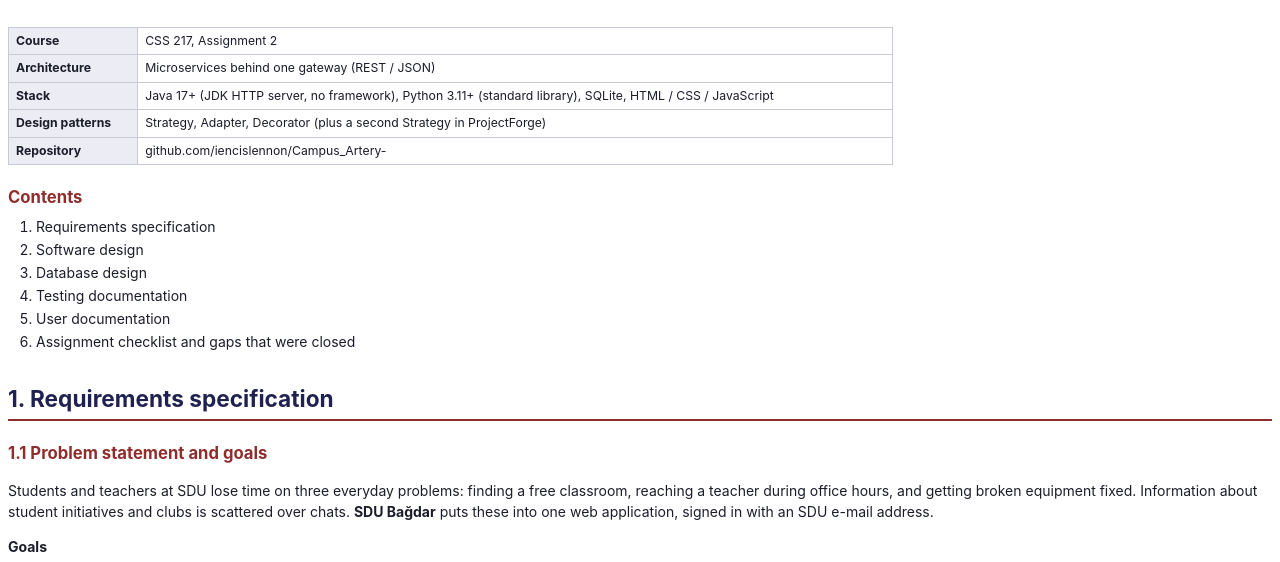
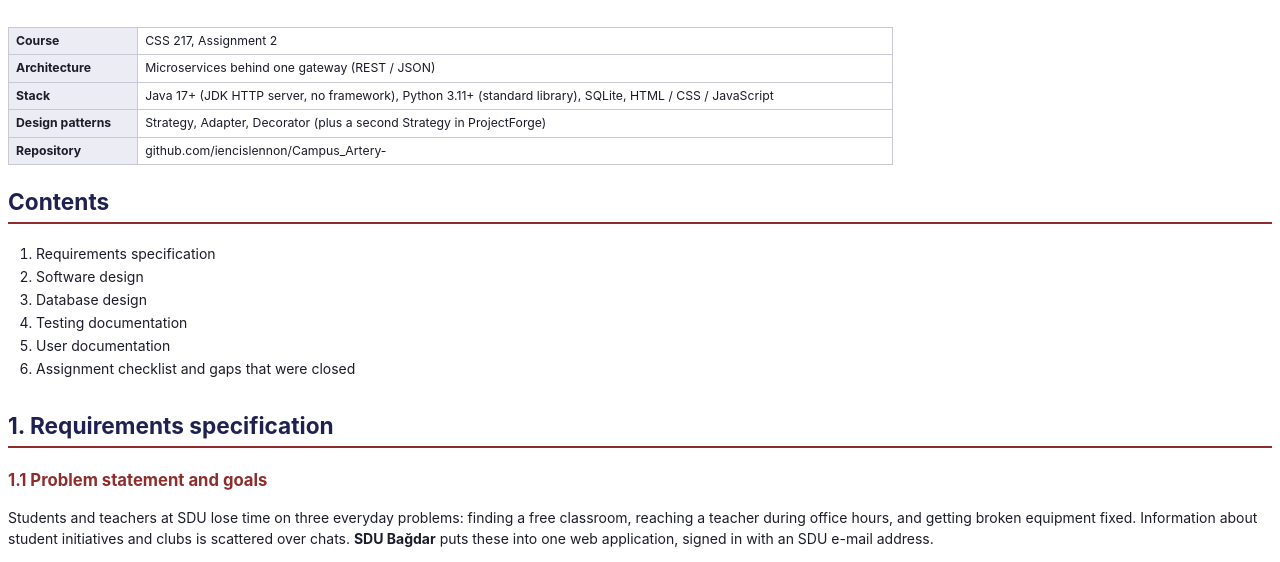
Before and after one commit to iencislennon/Campus_Artery-, a plain HTML site: page docs/report/report.html in a window 1280 px wide. Shown: the part 197-759 px from the top of the page. Drawn offline with Linux system fonts and the light colour scheme; a script that the page names is missing.

Commit message:
Report: fix heading level on cover page
Co-Authored-By: Claude Sonnet 5.5 <noreply@anthropic.com>

```diff
--- a/docs/report/report.html
+++ b/docs/report/report.html
@@ -43,7 +43,7 @@
     <tr><th>Design patterns</th><td>Strategy, Adapter, Decorator (plus a second Strategy in ProjectForge)</td></tr>
     <tr><th>Repository</th><td>github.com/iencislennon/Campus_Artery-</td></tr>
   </table>
-  <h3>Contents</h3>
+  <h2 style="margin-top:20px">Contents</h2>
   <ol class="toc">
     <li>Requirements specification</li>
     <li>Software design</li>
```
Also changed, not shown: 1 other file.
